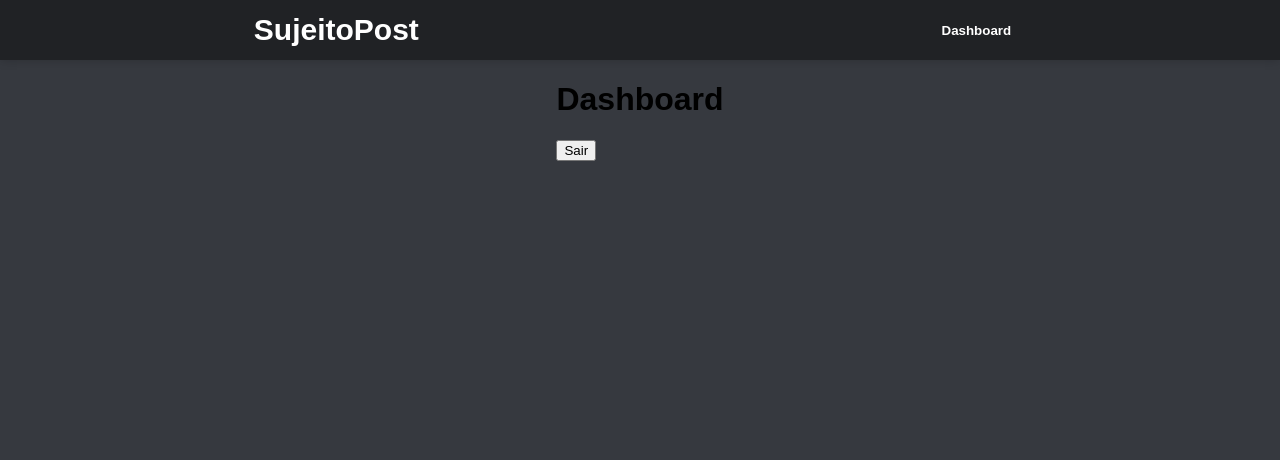
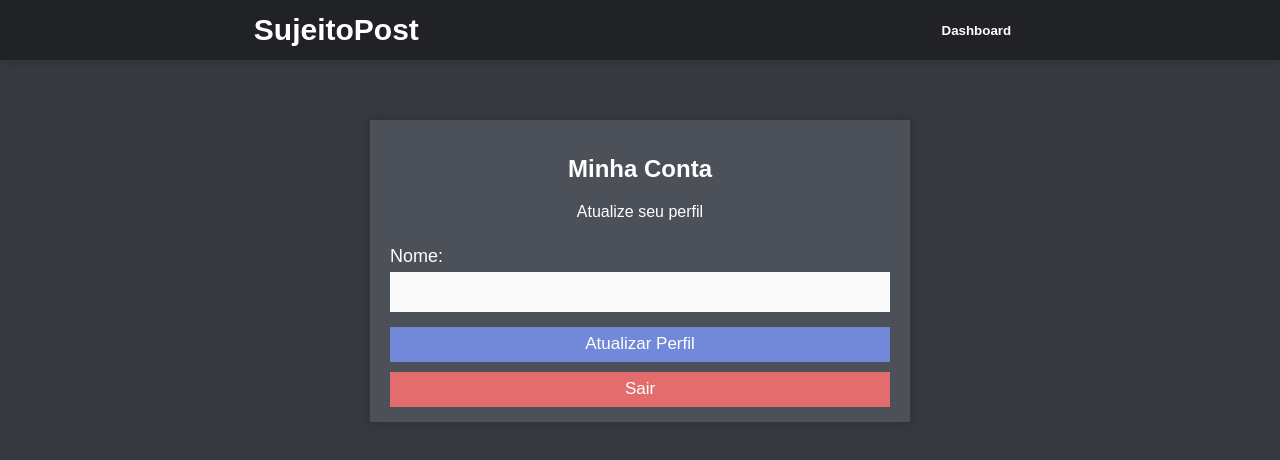
Before and after one commit to PauloAlves8039/vue-sujeito-post, a Vue app: page /dashboard in a window 1280 px wide. Shown: the top 460 px of the page. Built offline with nearby package versions, Linux system fonts and the light colour scheme; no server answers; sample sign-in values are in the browser's storage.

Commit message:
Criando elementos para o Dashboard

```diff
--- a/src/pages/Dashboard.vue
+++ b/src/pages/Dashboard.vue
@@ -1,7 +1,13 @@
 <template>
   <div id="dashboard">
-    <h1>Dashboard</h1>
-    <button @click="logOut">Sair</button>
+    <h2>Minha Conta</h2>
+    <span>Atualize seu perfil</span>
+    <form>
+      <label>Nome:</label>
+      <input type="text" v-model="nome" id="name" />
+      <button class="button" type="submit">Atualizar Perfil</button>
+    </form>
+    <button class="button logout" @click="logOut">Sair</button>
   </div>
 </template>
 
@@ -11,7 +17,9 @@
 export default {
   name: "Dashboard",
   data() {
-    return {};
+    return {
+      nome: "",
+    };
   },
   methods: {
     async logOut() {
@@ -25,6 +33,8 @@
             await localStorage.removeItem("devpost");
             this.$router.push("/login");
           });
+      } else {
+        return;
       }
     },
   },
@@ -32,4 +42,63 @@
 </script>
 
 <style scoped>
+#dashboard {
+  display: flex;
+  flex-direction: column;
+  justify-content: center;
+  align-items: center;
+  margin-top: 60px;
+  padding: 15px 20px;
+  widows: 600px;
+  max-width: 600px;
+  background: #4c5059;
+  box-shadow: 0 0 10px rgba(0, 0, 0, 0.2);
+}
+
+h2 {
+  color: #fff;
+}
+
+span {
+  color: #fff;
+  margin-bottom: 25px;
+}
+
+form {
+  width: 500px;
+  display: flex;
+  flex-direction: column;
+}
+
+form label {
+  font-size: 18px;
+  color: #fff;
+  padding-bottom: 5px;
+}
+
+form input {
+  height: 30px;
+  padding: 5px;
+  font-size: 17px;
+  border: 0;
+  outline: none;
+  margin-bottom: 5px;
+  background: #fafafa;
+}
+
+button {
+  cursor: pointer;
+  margin-top: 10px;
+  height: 35px;
+  border: 0;
+  background: #7289da;
+  color: #fff;
+  font-size: 17px;
+}
+
+button.logout {
+  width: 500px;
+  background: #e36d6d;
+  color: #fff;
+}
 </style>
```
